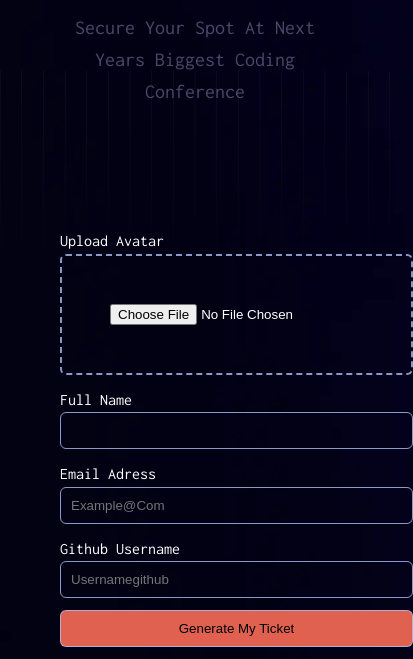
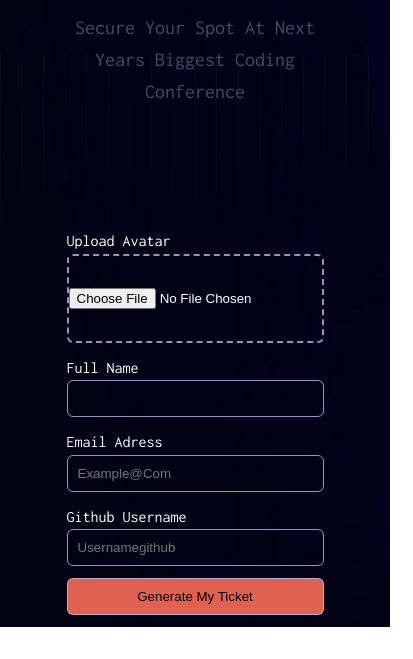
Before and after one commit to houssein-dev/conference-ticket-generator-main, a plain HTML site: page index.html in a window 390 px wide. Shown: the part 244-903 px from the top of the page, 413 px wide, since content can reach past the window. After the commit the page ends 871 px from the top, so only its background shows below. Drawn offline with Linux system fonts and the light colour scheme.

Commit message:
responsive customize

```diff
--- a/assets/css/style.css
+++ b/assets/css/style.css
@@ -235,7 +235,7 @@ text-align: start;
 }
 .container form input[type="file"]{
     text-align: center;
-    padding: 3rem;
+    padding: 2rem 0;
     border: 2px dashed hsla(227, 69%, 81%, 0.809);
 }
 
```
